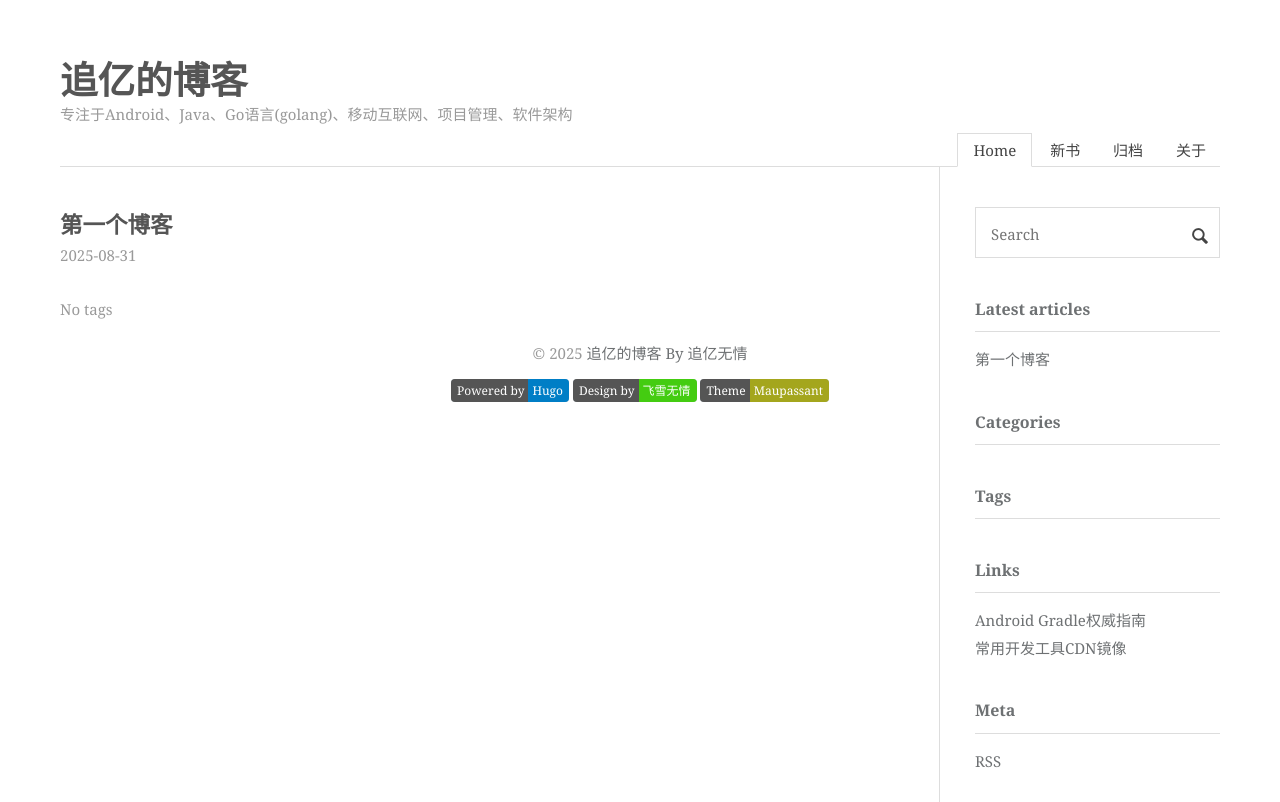
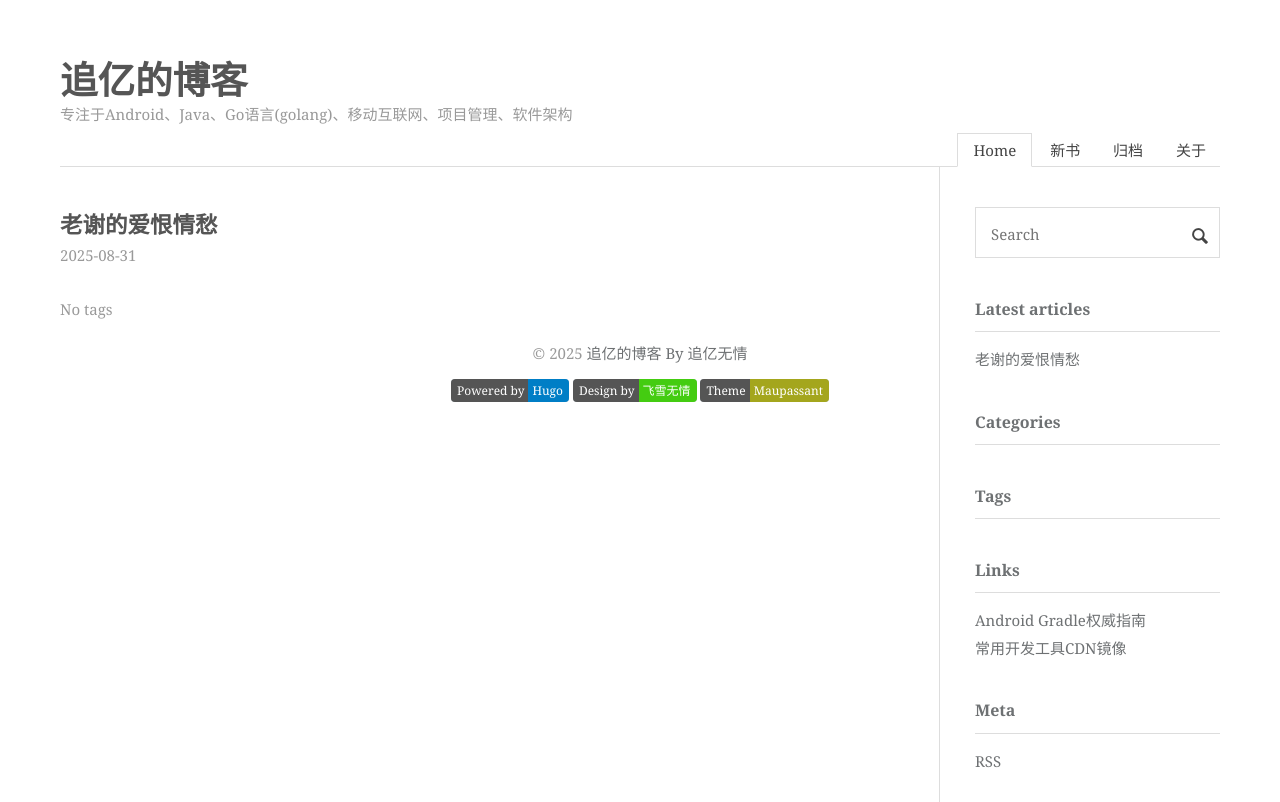
Before and after one commit to lindows365/lao666.github.io, a plain HTML site: page posts/my-first-post/index.html in a window 1280 px wide. Drawn offline with nearby package versions, Linux system fonts and the light colour scheme; some packages are replaced by stand-ins of ours.

Commit message:
第四次提交

```diff
--- a/index.xml
+++ b/index.xml
@@ -9,7 +9,7 @@
     <lastBuildDate>Sun, 31 Aug 2025 10:53:32 +0800</lastBuildDate>
     <atom:link href="http://localhost:1313/index.xml" rel="self" type="application/rss+xml" />
     <item>
-      <title>第一个博客</title>
+      <title>老谢的爱恨情愁</title>
       <link>http://localhost:1313/posts/my-first-post/</link>
       <pubDate>Sun, 31 Aug 2025 10:53:32 +0800</pubDate>
       <guid>http://localhost:1313/posts/my-first-post/</guid>
--- a/posts/index.xml
+++ b/posts/index.xml
@@ -9,7 +9,7 @@
     <lastBuildDate>Sun, 31 Aug 2025 10:53:32 +0800</lastBuildDate>
     <atom:link href="http://localhost:1313/posts/index.xml" rel="self" type="application/rss+xml" />
     <item>
-      <title>第一个博客</title>
+      <title>老谢的爱恨情愁</title>
       <link>http://localhost:1313/posts/my-first-post/</link>
       <pubDate>Sun, 31 Aug 2025 10:53:32 +0800</pubDate>
       <guid>http://localhost:1313/posts/my-first-post/</guid>
--- a/posts/my-first-post/index.html
+++ b/posts/my-first-post/index.html
@@ -7,8 +7,8 @@
     <meta name="viewport" content="width=device-width, initial-scale=1">
 
 
-    <title>第一个博客 | 追亿的博客</title>
-    <meta property="og:title" content="第一个博客 - 追亿的博客">
+    <title>老谢的爱恨情愁 | 追亿的博客</title>
+    <meta property="og:title" content="老谢的爱恨情愁 - 追亿的博客">
     <meta property="og:type" content="article">
 
     <meta property="article:published_time" content='2025-08-31T10:53:32&#43;08:00'>
@@ -17,7 +17,7 @@
     <meta property="article:modified_time" content='2025-08-31T10:53:32&#43;08:00'>
 
     <meta name="Keywords" content="golang,go语言,go语言笔记,飞雪无情,java,android,博客,项目管理,python,软件架构,公众号,小程序">
-    <meta name="description" content="第一个博客">
+    <meta name="description" content="老谢的爱恨情愁">
 
     <meta name="author" content="追亿无情">
     <meta property="og:url" content="http://localhost:1313/posts/my-first-post/">
@@ -77,7 +77,7 @@
 
     <article class="post">
         <header>
-            <h1 class="post-title">第一个博客</h1>
+            <h1 class="post-title">老谢的爱恨情愁</h1>
         </header>
 
   <time datetime="2025-08-31T02:53:32Z" class="post-meta meta-date dt-published">
@@ -248,7 +248,7 @@ div.highlight:hover .copy-code,pre:hover .copy-code {
 <ul class="widget-list">
 
     <li>
-        <a href="http://localhost:1313/posts/my-first-post/" title="第一个博客" target="_blank">第一个博客</a>
+        <a href="http://localhost:1313/posts/my-first-post/" title="老谢的爱恨情愁" target="_blank">老谢的爱恨情愁</a>
     </li>
 
 </ul>
```
Also changed, not shown: 404.html (+1 -1 lines), index.html (+2 -2 lines), posts/index.html (+2 -2 lines).
